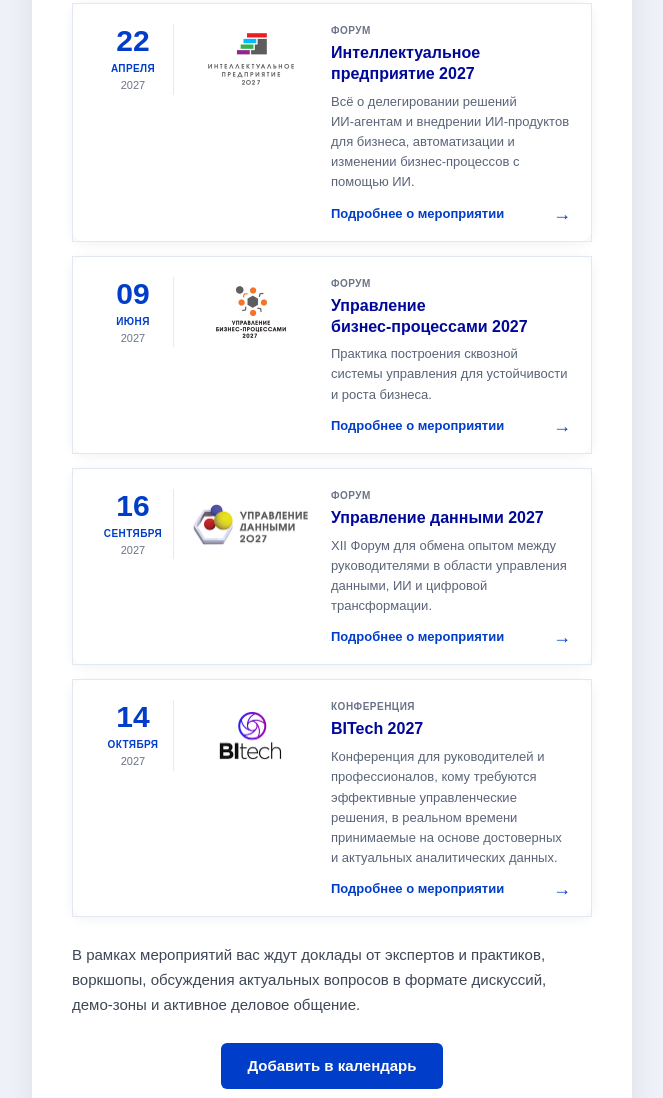
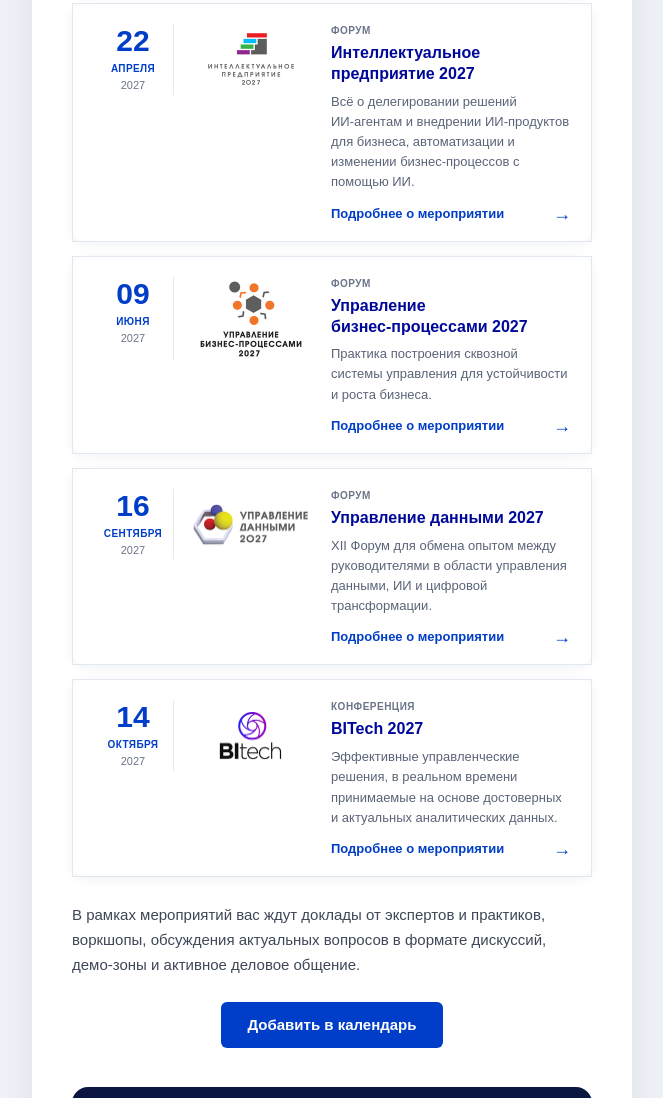
Before and after one commit to Yokubjanovichh/dm2026-emails, a plain HTML site: page osp27-b.html in a window 1280 px wide. Shown: the part 1671-2769 px from the top of the page, without its empty margins (308-971 px from the left). Drawn offline with Linux system fonts and the light colour scheme.

Commit message:
OSP 2027: larger BPM logo, new BITech card text
Co-Authored-By: Claude Opus 5.5 <noreply@anthropic.com>

```diff
--- a/osp27-b.html
+++ b/osp27-b.html
@@ -150,8 +150,8 @@ target="_blank" style="font-family:Arial,Helvetica,sans-serif;font-size:13px;lin
 class="ecp" style="padding:16px 16px 14px 16px;"><table role="presentation" width="100%" cellpadding="0" cellspacing="0" style="width:100%;table-layout:fixed;"><tr><td class="ecl" width="220" valign="top" style="display:block;min-width:100%;padding:0 0 14px 0;"><table role="presentation" width="100%"
 cellpadding="0" cellspacing="0" style="width:100%;table-layout:fixed;"><tr><td width="80" valign="top" align="center" style="width:80px;border-right:1px solid #e4e9f2;padding:2px 0;font-family:Arial,Helvetica,sans-serif;text-align:center;"><div style="font-size:30px;line-height:1;font-weight:bold;color:#003EC9;
 ">09</div><div style="font-size:10px;line-height:1.3;font-weight:bold;letter-spacing:.4px;text-transform:uppercase;color:#003EC9;padding-top:6px;">июня</div><div style="font-size:11px;line-height:1.3;color:#6b7488;padding-top:3px;">2027</div></td><td valign="middle" align="center" style="padding-left:14px;
-text-align:center;"><a href="https://www.osp.ru/lp/process-management2026?utm_source=osp&amp;utm_medium=email&amp;utm_campaign=events2027" target="_blank" style="text-decoration:none;"><img src="https://yokubjanovichh.github.io/dm2026-emails/img/osp27-ev-bpm.png" width="76" height="58" alt="Управление бизнес-процессами 2027"
-style="display:block;margin:0 auto;border:0;width:76px;height:58px;font-family:Arial,Helvetica,sans-serif;font-size:11px;font-weight:bold;color:#6b7488;"></a></td></tr></table></td><td class="ecr" valign="top" style="display:block;min-width:100%;font-family:Arial,Helvetica,sans-serif;"><div style="font-size:10px;
+text-align:center;"><a href="https://www.osp.ru/lp/process-management2026?utm_source=osp&amp;utm_medium=email&amp;utm_campaign=events2027" target="_blank" style="text-decoration:none;"><img src="https://yokubjanovichh.github.io/dm2026-emails/img/osp27-ev-bpm-v2.png" width="110" height="84" alt="Управление бизнес-процессами 2027"
+style="display:block;margin:0 auto;border:0;width:110px;height:84px;font-family:Arial,Helvetica,sans-serif;font-size:11px;font-weight:bold;color:#6b7488;"></a></td></tr></table></td><td class="ecr" valign="top" style="display:block;min-width:100%;font-family:Arial,Helvetica,sans-serif;"><div style="font-size:10px;
 line-height:1.4;font-weight:bold;letter-spacing:.5px;text-transform:uppercase;color:#6b7488;">Форум</div><div style="padding-top:5px;"><a href="https://www.osp.ru/lp/process-management2026?utm_source=osp&amp;utm_medium=email&amp;utm_campaign=events2027" target="_blank" style="font-family:Arial,Helvetica,sans-serif;
 font-size:16px;line-height:1.3;font-weight:bold;color:#000899;text-decoration:none;">Управление <span style="white-space:nowrap;">бизнес-процессами</span> 2027</a></div><div style="font-size:13px;line-height:1.55;color:#5a6478;padding-top:7px;">Практика построения
 сквозной системы управления для устойчивости и роста бизнеса.</div><div style="height:12px;line-height:12px;font-size:0;">&nbsp;</div><table role="presentation" width="100%" cellpadding="0" cellspacing="0" style="width:100%;"><tr><td valign="middle"
@@ -179,11 +179,11 @@ cellpadding="0" cellspacing="0" style="width:100%;table-layout:fixed;"><tr><td w
 text-align:center;"><a href="https://www.osp.ru/lp/bitech?utm_source=osp&amp;utm_medium=email&amp;utm_campaign=events2027" target="_blank" style="text-decoration:none;"><img src="https://yokubjanovichh.github.io/dm2026-emails/img/osp27-ev-bitech.png" width="67" height="53" alt="BITech 2027" style="display:block;
 margin:0 auto;border:0;width:67px;height:53px;font-family:Arial,Helvetica,sans-serif;font-size:11px;font-weight:bold;color:#6b7488;"></a></td></tr></table></td><td class="ecr" valign="top" style="display:block;min-width:100%;font-family:Arial,Helvetica,sans-serif;"><div style="font-size:10px;line-height:1.4;
 font-weight:bold;letter-spacing:.5px;text-transform:uppercase;color:#6b7488;">Конференция</div><div style="padding-top:5px;"><a href="https://www.osp.ru/lp/bitech?utm_source=osp&amp;utm_medium=email&amp;utm_campaign=events2027" target="_blank" style="font-family:Arial,Helvetica,sans-serif;
-font-size:16px;line-height:1.3;font-weight:bold;color:#000899;text-decoration:none;">BITech&nbsp;2027</a></div><div style="font-size:13px;line-height:1.55;color:#5a6478;padding-top:7px;">Конференция для руководителей и профессионалов, кому требуются
-эффективные управленческие решения, в реальном времени принимаемые на основе достоверных и актуальных аналитических данных.</div><div style="height:12px;line-height:12px;font-size:0;">&nbsp;</div><table
-role="presentation" width="100%" cellpadding="0" cellspacing="0" style="width:100%;"><tr><td valign="middle" style="font-family:Arial,Helvetica,sans-serif;"><a href="https://www.osp.ru/lp/bitech?utm_source=osp&amp;utm_medium=email&amp;utm_campaign=events2027" target="_blank" style="font-family:Arial,Helvetica,sans-serif;
-font-size:13px;line-height:1.4;font-weight:bold;color:#003EC9;text-decoration:none;">Подробнее о мероприятии</a></td><td valign="middle" align="right" width="28" style="width:28px;font-family:Arial,Helvetica,sans-serif;"><a href="https://www.osp.ru/lp/bitech?utm_source=osp&amp;utm_medium=email&amp;utm_campaign=events2027"
-target="_blank" style="font-family:Arial,Helvetica,sans-serif;font-size:18px;line-height:1;font-weight:bold;color:#003EC9;text-decoration:none;">&rarr;</a></td></tr></table></td></tr></table></td></tr></table></td></tr>
+font-size:16px;line-height:1.3;font-weight:bold;color:#000899;text-decoration:none;">BITech&nbsp;2027</a></div><div style="font-size:13px;line-height:1.55;color:#5a6478;padding-top:7px;">Эффективные управленческие решения, в реальном времени принимаемые
+на основе достоверных и актуальных аналитических данных.</div><div style="height:12px;line-height:12px;font-size:0;">&nbsp;</div><table role="presentation" width="100%" cellpadding="0" cellspacing="0" style="width:100%;"><tr><td valign="middle" style="font-family:Arial,Helvetica,sans-serif;
+"><a href="https://www.osp.ru/lp/bitech?utm_source=osp&amp;utm_medium=email&amp;utm_campaign=events2027" target="_blank" style="font-family:Arial,Helvetica,sans-serif;font-size:13px;line-height:1.4;font-weight:bold;color:#003EC9;text-decoration:none;">Подробнее о мероприятии</a></td><td
+valign="middle" align="right" width="28" style="width:28px;font-family:Arial,Helvetica,sans-serif;"><a href="https://www.osp.ru/lp/bitech?utm_source=osp&amp;utm_medium=email&amp;utm_campaign=events2027" target="_blank" style="font-family:Arial,Helvetica,sans-serif;font-size:18px;line-height:1;font-weight:bold;
+color:#003EC9;text-decoration:none;">&rarr;</a></td></tr></table></td></tr></table></td></tr></table></td></tr>
 <tr><td style="height:26px;line-height:26px;font-size:0;">&nbsp;</td></tr>
 <tr><td class="px" style="padding:0 22px;font-family:Arial,Helvetica,sans-serif;"><div style="font-family:Arial,Helvetica,sans-serif;font-size:15px;line-height:1.65;color:#3d4757;">В рамках мероприятий вас ждут доклады от экспертов и практиков, воркшопы,
 обсуждения актуальных вопросов в формате дискуссий, <span style="white-space:nowrap;">демо-зоны</span> и активное деловое общение.</div></td></tr>
```
Also changed, not shown: img/osp27-ev-bpm-v2.png (added), 1 other file.
